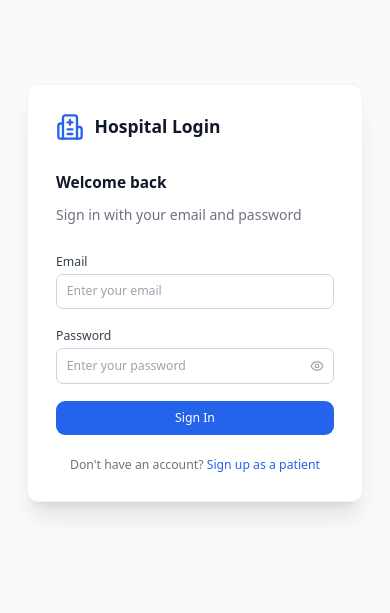
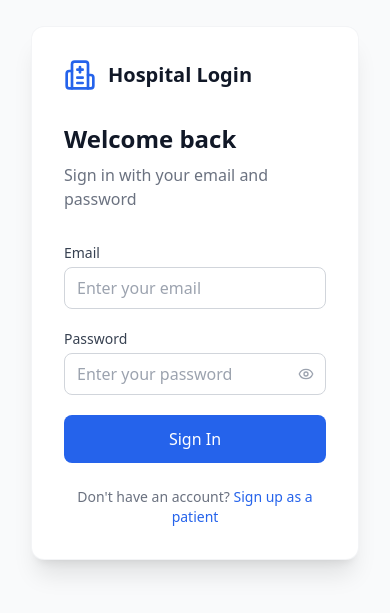
Before and after one commit to vandanapatidar1721/Hospital-project, a React (Vite) app in the folder frontend/: page /login in a window 390 px wide. Shown: the part 129-742 px from the top of the page. Built offline with nearby package versions, Linux system fonts and the light colour scheme.

Commit message:
responsive change

```diff
--- a/frontend/src/components/Layout.jsx
+++ b/frontend/src/components/Layout.jsx
@@ -113,7 +113,7 @@ export default function Layout() {
       </aside>
 
       <div className="flex-1 flex flex-col min-w-0">
-        <header className="bg-white border-b border-gray-200 px-2 sm:px-4 lg:px-8 py-2.5 sm:py-4 flex items-center justify-between no-print shadow-sm sticky top-0 z-30">
+        <header className="bg-white border-b border-gray-200 px-4 lg:px-8 py-4 flex items-center justify-between no-print shadow-sm">
           <button onClick={() => setSidebarOpen(true)} className="lg:hidden p-2 rounded-lg hover:bg-gray-100">
             {sidebarOpen ? <X className="w-6 h-6" /> : <Menu className="w-6 h-6" />}
           </button>
@@ -122,8 +122,8 @@ export default function Layout() {
             className="flex items-center gap-3 ml-auto rounded-lg px-2 py-1 hover:bg-gray-100 transition-colors"
             title="View profile"
           >
-            <div className="hidden sm:block text-right">
-              <p className="text-sm font-semibold text-gray-900 truncate max-w-32 sm:max-w-none">{user?.fullName}</p>
+            <div className="text-right">
+              <p className="text-sm font-semibold text-gray-900">{user?.fullName}</p>
               <p className="text-xs text-gray-500 capitalize">{user?.role}</p>
             </div>
             <div className="w-10 h-10 rounded-full bg-primary-100 text-primary-700 flex items-center justify-center font-semibold">
@@ -132,7 +132,7 @@ export default function Layout() {
           </button>
         </header>
 
-        <main className="flex-1 p-2 sm:p-4 lg:p-8 overflow-auto"><Outlet /></main>
+        <main className="flex-1 p-4 lg:p-8 overflow-auto"><Outlet /></main>
       </div>
     </div>
   );
--- a/frontend/src/components/Modal.jsx
+++ b/frontend/src/components/Modal.jsx
@@ -4,14 +4,14 @@ export default function Modal({ isOpen, onClose, title, children, size = 'md' })
   const sizes = { sm: 'max-w-md', md: 'max-w-lg', lg: 'max-w-2xl', xl: 'max-w-4xl' };
 
   return (
-    <div className="fixed inset-0 z-50 flex items-end sm:items-center justify-center p-0 sm:p-4">
+    <div className="fixed inset-0 z-50 flex items-center justify-center p-4">
       <div className="fixed inset-0 bg-black/50" onClick={onClose} />
-      <div className={`relative bg-white rounded-t-2xl sm:rounded-xl shadow-xl w-full ${sizes[size]} max-h-[92vh] sm:max-h-[90vh] overflow-y-auto`}>
-        <div className="flex items-center justify-between p-4 sm:p-6 border-b border-gray-200">
-          <h2 className="text-lg sm:text-xl font-semibold text-gray-900">{title}</h2>
+      <div className={`relative bg-white rounded-xl shadow-xl w-full ${sizes[size]} max-h-[90vh] overflow-y-auto`}>
+        <div className="flex items-center justify-between p-6 border-b border-gray-200">
+          <h2 className="text-xl font-semibold text-gray-900">{title}</h2>
           <button onClick={onClose} className="text-gray-400 hover:text-gray-700 text-2xl leading-none">&times;</button>
         </div>
-        <div className="p-4 sm:p-6">{children}</div>
+        <div className="p-6">{children}</div>
       </div>
     </div>
   );
--- a/frontend/src/components/SearchBar.jsx
+++ b/frontend/src/components/SearchBar.jsx
@@ -2,7 +2,7 @@ import { Search } from 'lucide-react';
 
 export default function SearchBar({ value, onChange, placeholder = 'Search...' }) {
   return (
-    <div className="relative group w-full sm:w-auto">
+    <div className="relative group">
       <Search className="absolute left-4 top-1/2 -translate-y-1/2 w-4 h-4 text-primary-400 group-focus-within:text-primary-600 transition-colors" />
       <input
         type="text"
--- a/frontend/src/index.css
+++ b/frontend/src/index.css
@@ -14,22 +14,22 @@
 
 @layer components {
   .btn-primary {
-    @apply inline-flex items-center justify-center bg-primary-600 text-white px-4 py-2 rounded-lg hover:bg-primary-700 transition-colors font-medium disabled:opacity-50 disabled:cursor-not-allowed w-full sm:w-auto;
+    @apply bg-primary-600 text-white px-4 py-2 rounded-lg hover:bg-primary-700 transition-colors font-medium disabled:opacity-50 disabled:cursor-not-allowed;
   }
   .btn-secondary {
-    @apply inline-flex items-center justify-center bg-white text-gray-700 border border-gray-300 px-4 py-2 rounded-lg hover:bg-gray-50 transition-colors font-medium w-full sm:w-auto;
+    @apply bg-white text-gray-700 border border-gray-300 px-4 py-2 rounded-lg hover:bg-gray-50 transition-colors font-medium;
   }
   .btn-danger {
-    @apply inline-flex items-center justify-center bg-red-600 text-white px-4 py-2 rounded-lg hover:bg-red-700 transition-colors font-medium w-full sm:w-auto;
+    @apply bg-red-600 text-white px-4 py-2 rounded-lg hover:bg-red-700 transition-colors font-medium;
   }
   .input-field {
     @apply w-full px-3 py-2 border border-gray-300 bg-white rounded-lg focus:outline-none focus:ring-2 focus:ring-primary-500 focus:border-transparent;
   }
   .card {
-    @apply bg-white rounded-xl shadow-sm border border-gray-100 p-4 sm:p-6 overflow-hidden;
+    @apply bg-white rounded-xl shadow-sm border border-gray-100 p-6;
   }
   .stat-card {
-    @apply bg-white rounded-xl shadow-sm border border-gray-100 p-4 sm:p-5 flex items-center gap-3 sm:gap-4;
+    @apply bg-white rounded-xl shadow-sm border border-gray-100 p-5 flex items-center gap-4;
   }
   .badge {
     @apply inline-flex items-center px-2.5 py-0.5 rounded-full text-xs font-medium;
@@ -48,79 +48,6 @@
   .icon-btn-danger {
     @apply p-1.5 rounded-lg text-gray-400 hover:text-red-600 hover:bg-red-50 transition-colors;
   }
-
-  table {
-    @apply min-w-[720px];
-  }
-
-  @media (min-width: 640px) {
-    table {
-      min-width: 100%;
-    }
-  }
-}
-
-@media (max-width: 420px) {
-  html { font-size: 14px; }
-
-  .card {
-    padding: 0.75rem !important;
-    border-radius: 0.75rem !important;
-  }
-
-  .stat-card {
-    padding: 0.75rem !important;
-    gap: 0.65rem !important;
-  }
-
-  .btn-primary,
-  .btn-secondary,
-  .btn-danger {
-    padding: 0.55rem 0.75rem !important;
-    font-size: 0.875rem !important;
-    border-radius: 0.65rem !important;
-  }
-
-  .input-field {
-    padding: 0.55rem 0.7rem !important;
-    font-size: 0.875rem !important;
-  }
-
-  .badge {
-    padding: 0.15rem 0.45rem !important;
-    font-size: 0.68rem !important;
-  }
-
-  .soft-list-item {
-    padding: 0.65rem !important;
-  }
-
-  table {
-    min-width: 620px;
-    font-size: 0.78rem;
-  }
-
-  h1 {
-    font-size: 1.35rem !important;
-    line-height: 1.75rem !important;
-  }
-
-  h2 {
-    font-size: 1.1rem !important;
-  }
-
-  th,
-  td {
-    padding-right: 0.5rem !important;
-  }
-}
-
-@media (max-width: 360px) {
-  html { font-size: 13px; }
-
-  table {
-    min-width: 560px;
-  }
 }
 
 @media print {
```
